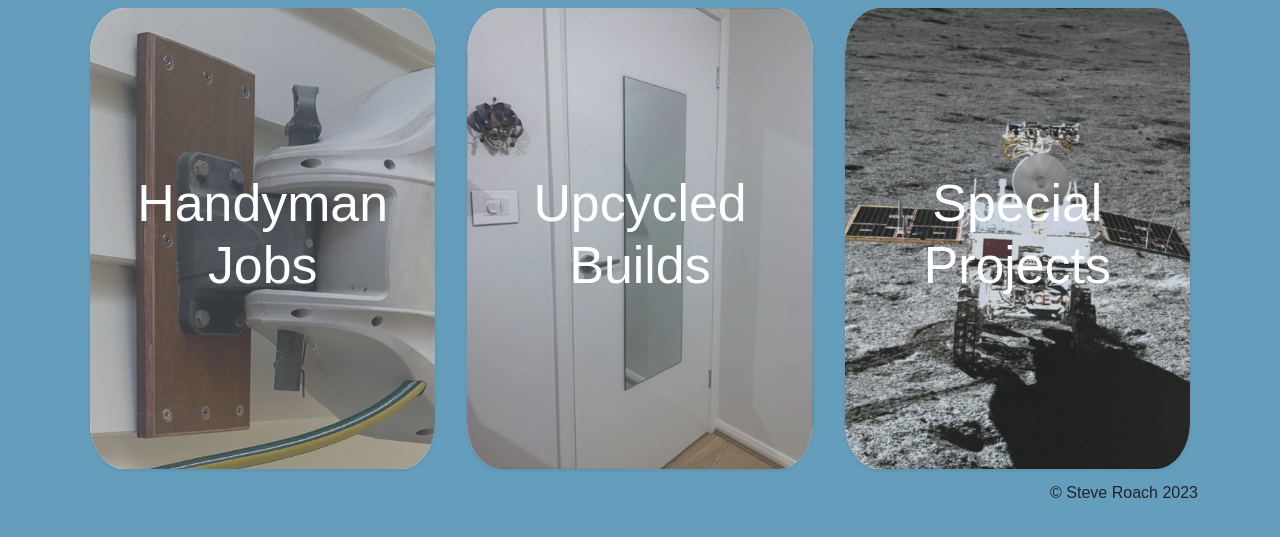
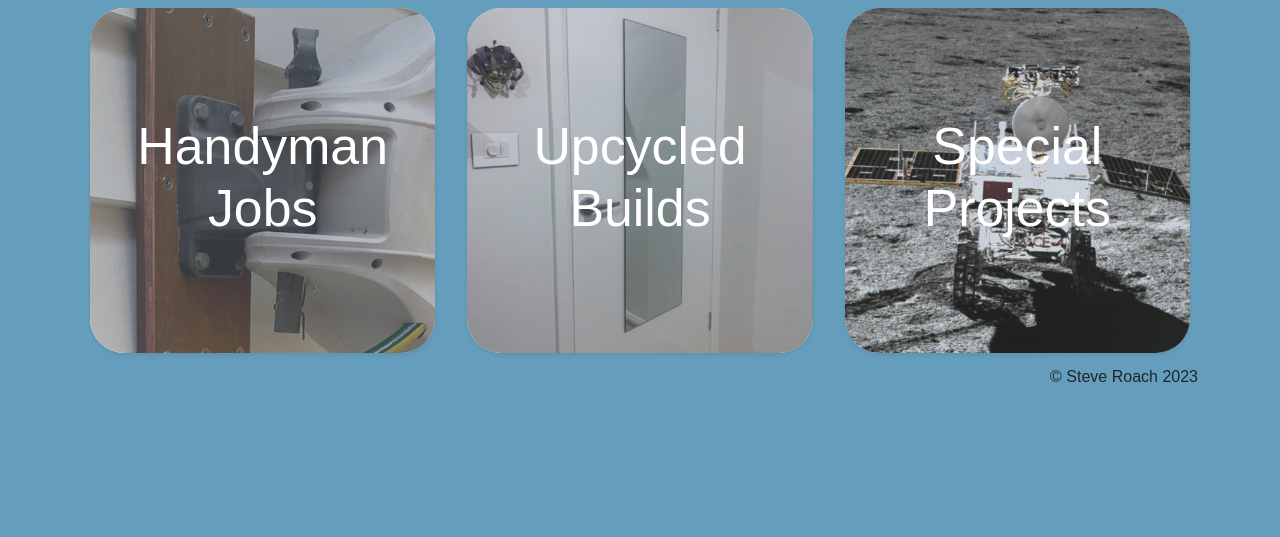
Before and after one commit to SteveRoach/steve_at_213, a Django app: page / in a window 1280 px wide. Shown: the part 229-766 px from the top of the page. Run offline with Django 4.2, Linux system fonts and the light colour scheme; some libraries are stand-ins or nearby versions.

Commit message:
handyman front page 9

```diff
--- a/main/static/main/css/index.css
+++ b/main/static/main/css/index.css
@@ -23,10 +23,10 @@ h2 {
     border-radius: 10%;
 }
 
-a {
-}
-
-a:hover {
+.square-image{
+  width: 100%;
+  object-fit: cover; /* Required to prevent the image from stretching, use the object-position property to adjust the visible area */
+  aspect-ratio: 1/1;
 }
 
 @media (min-width: 576px) {
--- a/main/templates/index.html
+++ b/main/templates/index.html
@@ -9,16 +9,16 @@
       <div class="row row-cols-1 row-cols-sm-2 row-cols-md-3 g-3">
           <div class="col mx-auto card-width">
               <div class="card shadow-sm bg-handyman">
-                <img class="card-img" src="{% static 'main/images/hm_001b_f_480x640.jpg' %}">
+                <img class="card-img square-image" src="{% static 'main/images/hm_001b_f_480x640.jpg' %}">
                 <div class="card-title card-img-overlay text-center" style="">
                   <div class="card-text-wrap d-flex h-100">
-                    <h2 class="align-self-center">Handyman Jobs</h2>
+                    <h2 class="align-self-center w-100">Handyman<br>Jobs</h2>
                   </div>
                 </div>
                 <div class="card-title card-img-overlay text-center" style="">
                   <a class="" href="handyman">
                     <div class="card-text-wrap bg-secondary d-flex h-100 opacity-50">
-                    <h2 class="align-self-center">Handyman Jobs</h2>
+                    <h2 class="align-self-center w-100">Handyman<br>Jobs</h2>
                     </div>
                   </a>
                 </div>
@@ -26,16 +26,16 @@
           </div>
           <div class="col mx-auto card-width">
               <div class="card shadow-sm bg-handyman">
-                <img class="card-img" src="{% static 'main/images/hm_004c_f_480x640.jpg' %}">
+                <img class="card-img square-image" src="{% static 'main/images/hm_004c_f_480x640.jpg' %}">
                 <div class="card-title card-img-overlay text-center" style="">
                   <div class="card-text-wrap d-flex h-100">
-                    <h2 class="align-self-center">Upcycled Builds</h2>
+                    <h2 class="align-self-center w-100">Upcycled<br>Builds</h2>
                   </div>
                 </div>
                 <div class="card-title card-img-overlay text-center" style="">
                   <a class="" href="handyman">
                     <div class="card-text-wrap bg-secondary d-flex h-100 opacity-25">
-                      <h2 class="align-self-center">Upcycled Builds</h2>
+                      <h2 class="align-self-center w-100">Upcycled<br>Builds</h2>
                     </div>
                   </a>
                 </div>
@@ -43,16 +43,16 @@
           </div>
           <div class="col mx-auto card-width">
               <div class="card shadow-sm bg-handyman">
-                <img class="card-img" src="{% static 'main/images/jade_rabbit_2_480x640.jpg' %}">
+                <img class="card-img square-image" src="{% static 'main/images/jade_rabbit_2_480x640.jpg' %}">
                 <div class="card-title card-img-overlay text-center" style="">
                   <div class="card-text-wrap d-flex h-100">
-                    <h2 class="align-self-center">Special Projects</h2>
+                    <h2 class="align-self-center w-100">Special<br>Projects</h2>
                   </div>
                 </div>
                 <div class="card-title card-img-overlay text-center" style="">
                   <a class="" href="handyman">
                     <div class="card-text-wrap bg-secondary d-flex h-100 opacity-25">
-                      <h2 class="align-self-center">Special Projects</h2>
+                      <h2 class="align-self-center w-100">Special<br>Projects</h2>
                     </div>
                   </a>
                 </div>
```
Also changed, not shown: handyman/static/handyman/css/handyman.css (+0 -8 lines), handyman/static/handyman/js/handyman.js (+5 -3 lines).
